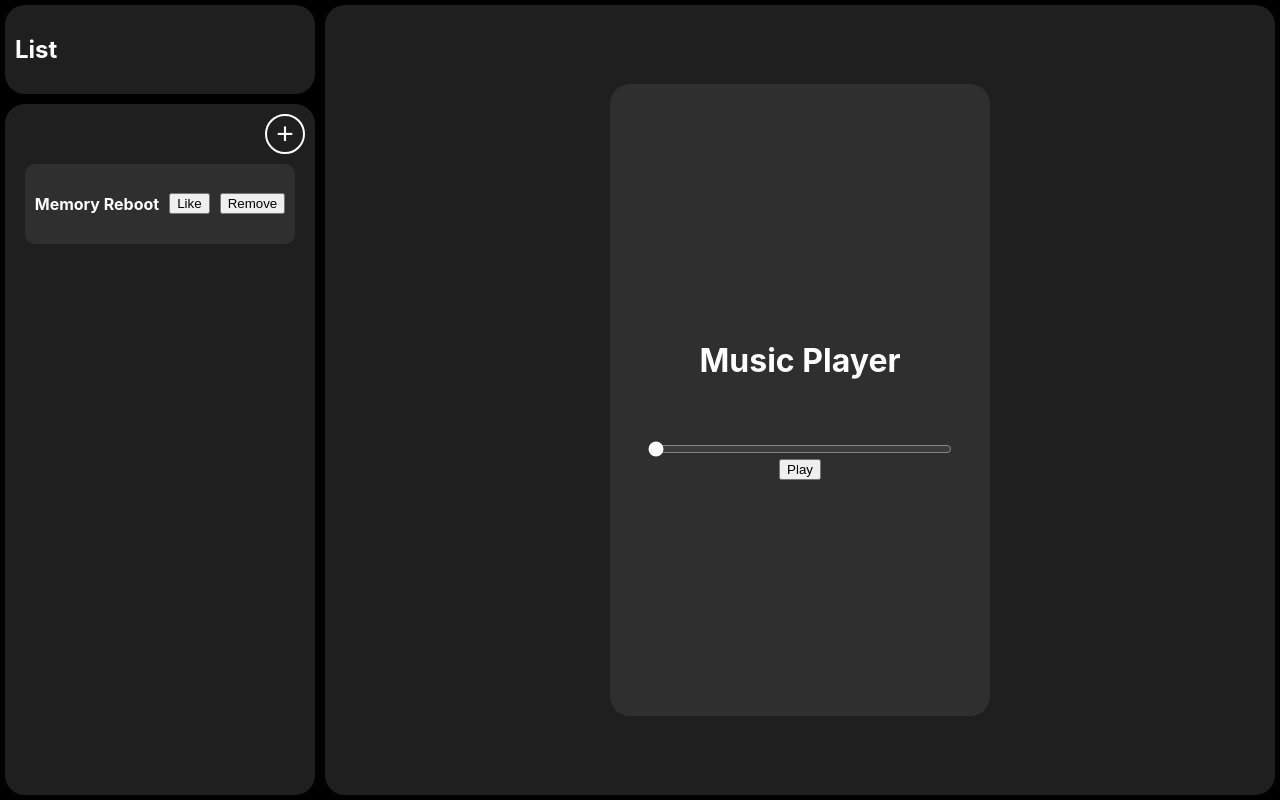
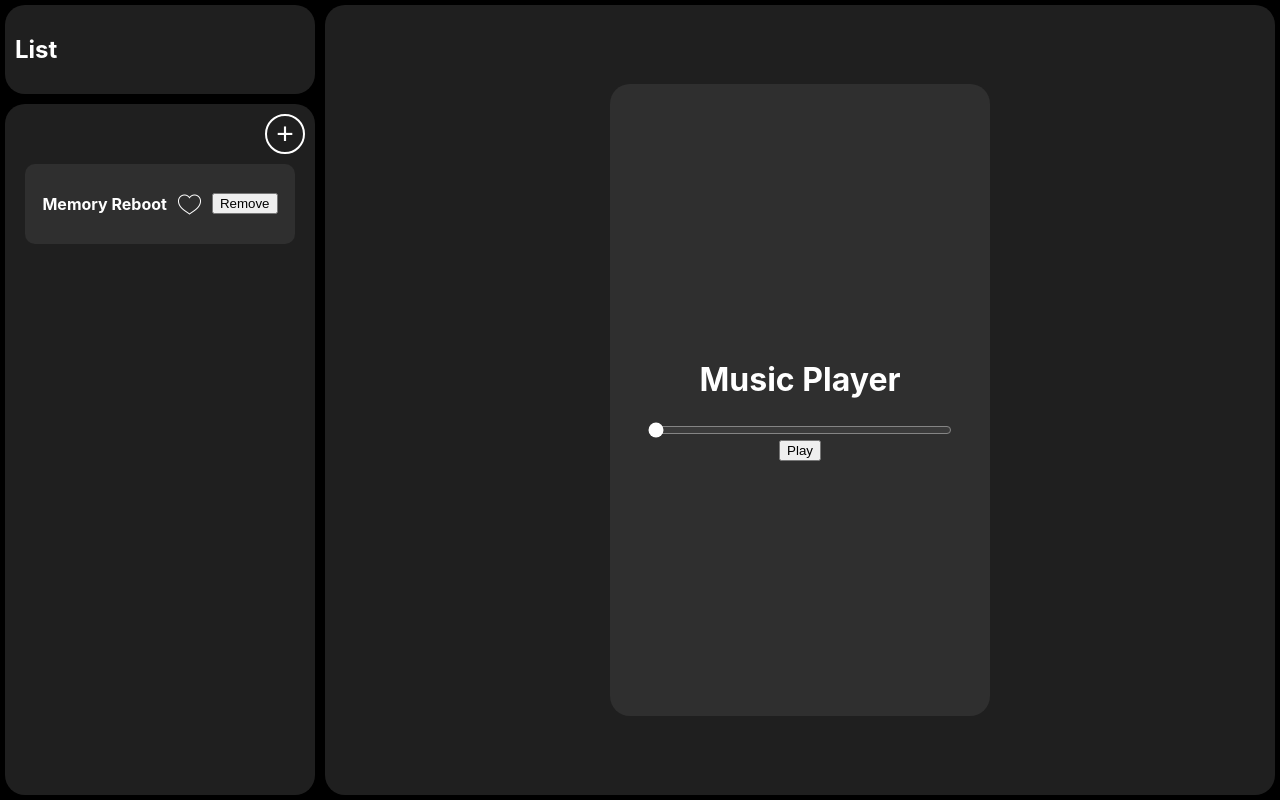
Before and after one commit to Dhanush-ck/MusicPlayer, a React (Create React App) app: page / in a window 1280 px wide. Built offline with nearby package versions, Linux system fonts and the light colour scheme.

Commit message:
Adjustment of heart button

```diff
--- a/src/App.js
+++ b/src/App.js
@@ -49,6 +49,19 @@ function App() {
     setDivs((prevDivs) => [...prevDivs, newDiv]);
   };
 
+  const heart = document.getElementById('heart');
+  const heartFill = document.getElementById('heart-fill');
+
+  const heartHide = ()=>{
+    heart.style.display = 'none';
+    heartFill.style.display = 'block';
+  }
+
+  const heartFillHide = ()=>{
+    heartFill.style.display = 'none';
+    heart.style.display = 'block';
+  }
+
   return (
     <div className="App">
       <div className='music-content-heading'>
@@ -58,7 +71,7 @@ function App() {
       <div className="current-playing">
         <div className='current-playing-elements'>
           <h1>Music Player</h1>
-          <h3></h3>
+
           <audio ref={audioRef} src="/songs/memory_reboot_-_vøj,_narvent_[edit_audio](256k).mp3" onTimeUpdate={handleTimeUpdate} onLoadedMetadata={handleLoadedMetaData}></audio>
 
           <input type='range' id='duration-slider' min="0" max={duration} value={currentTime} onChange={(e)=> (audioRef.current.currentTime = e.target.value)}></input>
@@ -80,7 +93,8 @@ function App() {
         </div>
         <div className='songs'>
           <h4>Memory Reboot</h4>
-          <button>Like</button>
+          <img src='/img/heart.png' alt='heart' id='heart' onClick={heartHide}></img>
+          <img src='/img/heart_fill.png' alt='heart-filled' id='heart-fill' onClick={heartFillHide}></img>
           <button>Remove</button>
         </div>
         {divs.map((div) => div)}
```
